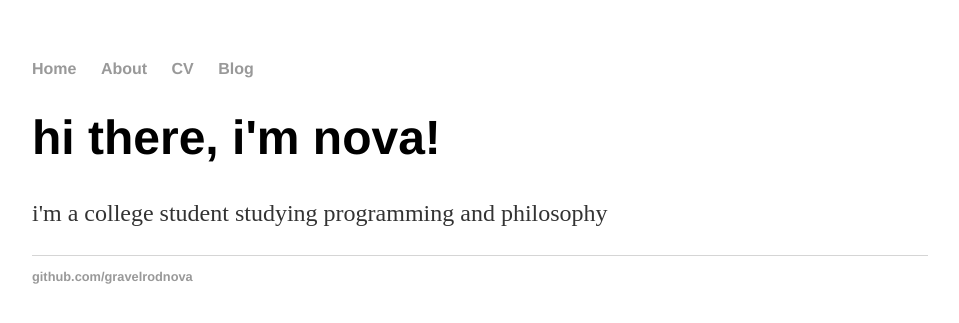
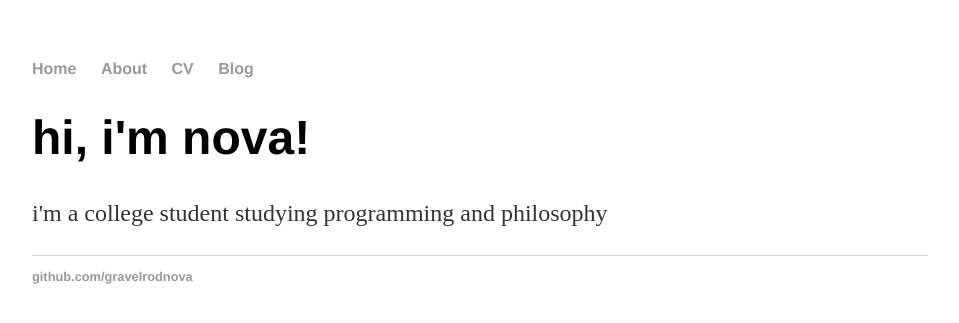
Before and after one commit to WeeabooJesus/gravelrodnova.github.io, a Jekyll site: the page built from index.html, in a window 1280 px wide. Shown: the top 323 px of the page, without its empty margins (160-1119 px from the left). Built offline with Jekyll 4.4.1, drawn with Linux system fonts in a browser that asks for light colours.

Commit message:
simplified

```diff
--- a/index.html
+++ b/index.html
@@ -1,29 +1,8 @@
-<!DOCTYPE html>
-<html>
-	<head>
-		<title>nova</title>
-		<!-- link to main stylesheet -->
-		<link rel="stylesheet" type="text/css" href="/css/main.css">
-	</head>
-	<body>
-		<nav>
-    		<ul>
-        		<li><a href="/">Home</a></li>
-	        	<li><a href="/about">About</a></li>
-        		<li><a href="/cv">CV</a></li>
-        		<li><a href="/blog">Blog</a></li>
-    		</ul>
-		</nav>
-		<div class="container">
-    		<div class="blurb">
-        		<h1>hi there, i'm nova!</h1>
-				<p>i'm a college student studying programming and philosophy<a href="/about"></p>
-    		</div><!-- /.blurb -->
-		</div><!-- /.container -->
-		<footer>
-    		<ul>
-        		<li><a href="https://github.com/gravelrodnova">github.com/gravelrodnova</a></li>
-			</ul>
-		</footer>
-	</body>
-</html>
+---
+layout: default
+title: nova
+---
+<div class="blurb">
+	<h1>hi, i'm nova!</h1>
+	<p>i'm a college student studying programming and philosophy</p>
+</div><!-- /.blurb -->
```
